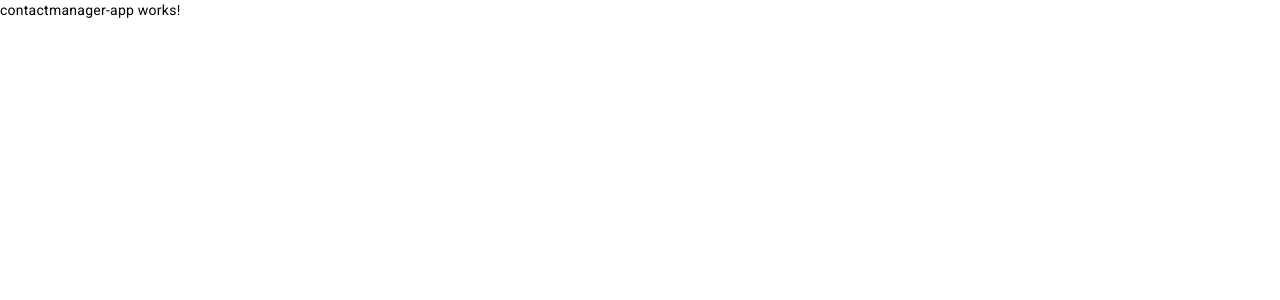
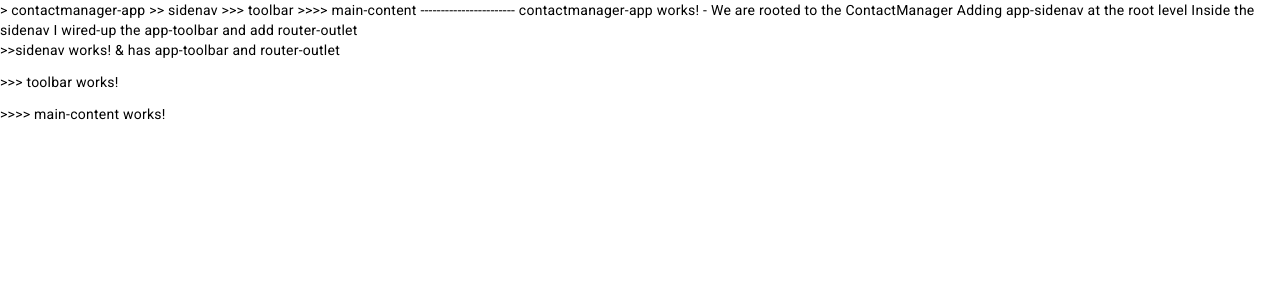
Before and after one commit to excellent-1/contact-manager, an Angular app: page /contactmanager in a window 1280 px wide. Shown: the top 300 px of the page. Built offline with nearby package versions, Linux system fonts and the light colour scheme.

Commit message:
The app is rooted to the ContactManager-app which contains <app-sidenav></app-sidenav>

```diff
--- a/src/app/contactmanager/components/main-content/main-content.component.html
+++ b/src/app/contactmanager/components/main-content/main-content.component.html
@@ -1 +1 @@
-<p>main-content works!</p>
+<p>>>>> main-content works!</p>
--- a/src/app/contactmanager/components/sidenav/sidenav.component.html
+++ b/src/app/contactmanager/components/sidenav/sidenav.component.html
@@ -1 +1,3 @@
-<p>sidenav works!</p>
+<p>>>sidenav works! & has app-toolbar and router-outlet</p>
+<app-toolbar></app-toolbar>
+<router-outlet></router-outlet>
--- a/src/app/contactmanager/components/toolbar/toolbar.component.html
+++ b/src/app/contactmanager/components/toolbar/toolbar.component.html
@@ -1 +1 @@
-<p>toolbar works!</p>
+<p>>>> toolbar works!</p>
--- a/src/app/contactmanager/contactmanager-app.component.ts
+++ b/src/app/contactmanager/contactmanager-app.component.ts
@@ -4,7 +4,16 @@ import { Component } from '@angular/core';
   selector: 'app-contactmanager-app',
   template: `
     <p>
-      contactmanager-app works!
+    > contactmanager-app
+    >> sidenav
+    >>> toolbar
+    >>>> main-content
+    -----------------------
+      contactmanager-app works! - We are rooted to the ContactManager
+      Adding app-sidenav at the root level
+      Inside the sidenav I wired-up the app-toolbar and add router-outlet
+
+      <app-sidenav></app-sidenav>
     </p>
   `,
   styles: [
```
